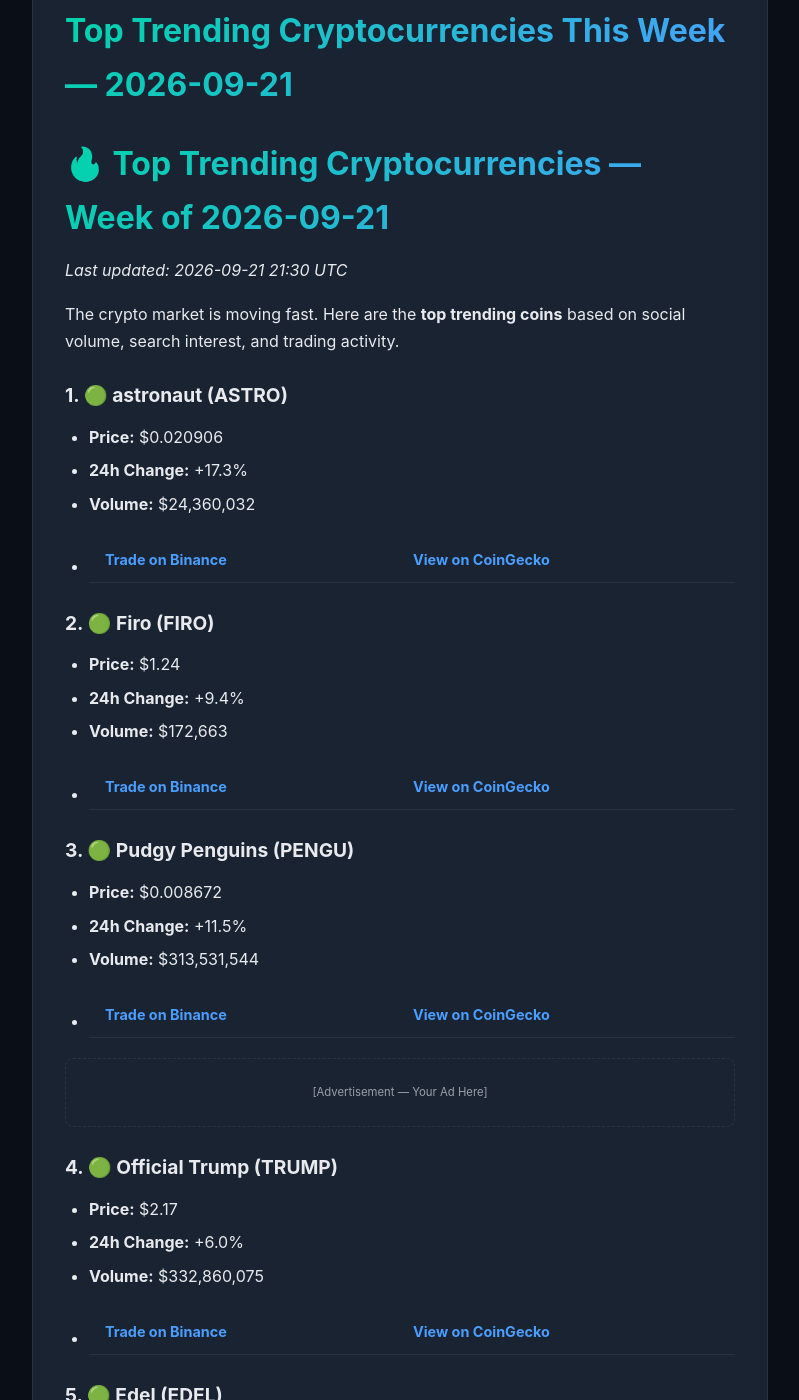
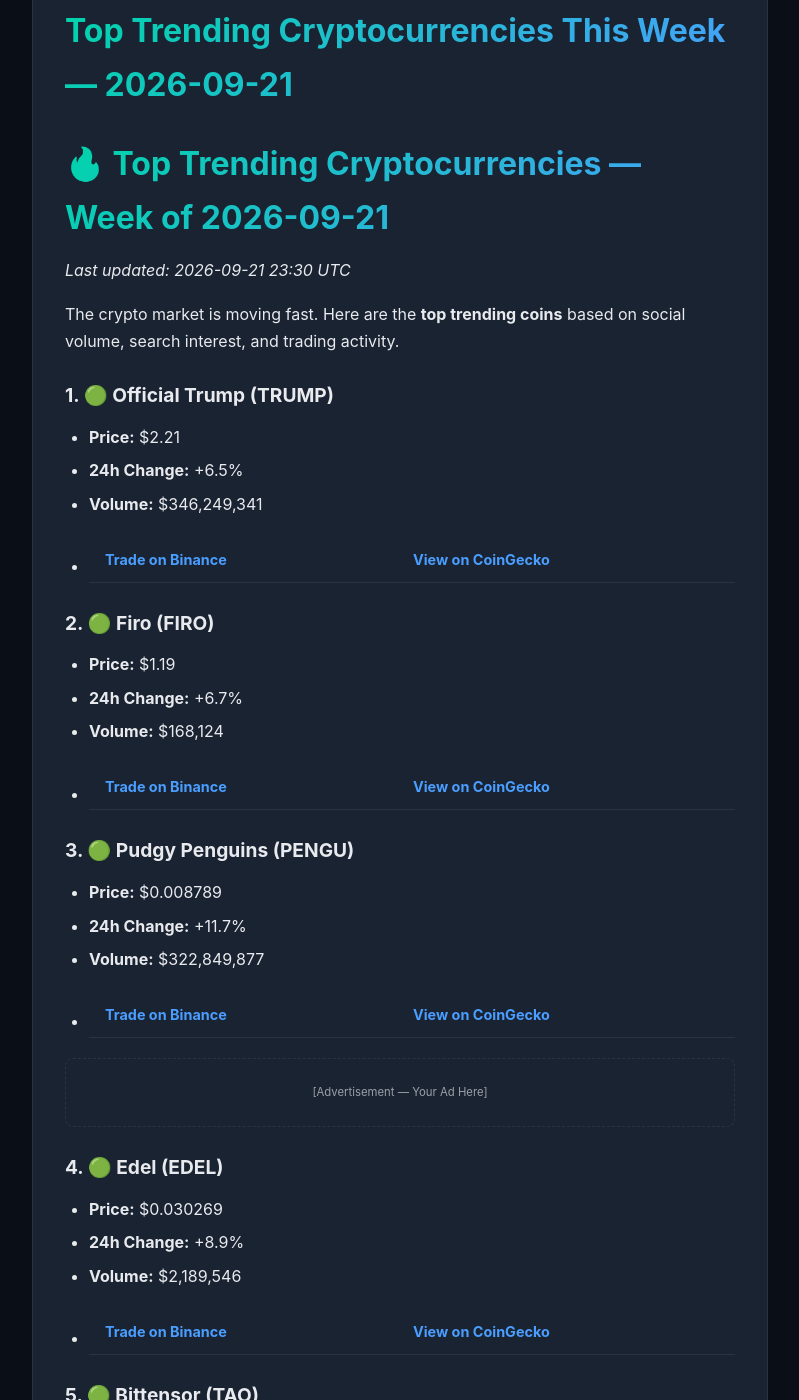
Before and after one commit to alexcipher-CRE/crypto-insights, a Jekyll site: the page built from _posts/2026-09-21-trending-coins.md, in a window 1280 px wide and 1400 px high, scrolled down 355 px. Shown: the whole window, without its empty margins (240-1039 px from the left). Built offline with Jekyll 4.4.1, drawn with Linux system fonts in a browser that asks for light colours; some of the changed text lies outside the part shown.

Commit message:
🚀 Auto-update: 4 posts

```diff
--- a/_posts/2026-09-21-trending-coins.md
+++ b/_posts/2026-09-21-trending-coins.md
@@ -6,29 +6,29 @@ tags: [crypto, trending, analysis]
 
 # 🔥 Top Trending Cryptocurrencies — Week of 2026-09-21
 
-*Last updated: 2026-09-21 21:30 UTC*
+*Last updated: 2026-09-21 23:30 UTC*
 
 The crypto market is moving fast. Here are the **top trending coins** based on social volume, search interest, and trading activity.
 
-### 1. 🟢 astronaut (ASTRO)
+### 1. 🟢 Official Trump (TRUMP)
 
-- **Price:** $0.020906
-- **24h Change:** +17.3%
-- **Volume:** $24,360,032
-- **[Trade on Binance](https://www.binance.com/en/trade/ASTRO_USDT?ref=YOUR_REF_ID)** | **[View on CoinGecko](https://www.coingecko.com/en/coins/astronaut)**
+- **Price:** $2.21
+- **24h Change:** +6.5%
+- **Volume:** $346,249,341
+- **[Trade on Binance](https://www.binance.com/en/trade/TRUMP_USDT?ref=YOUR_REF_ID)** | **[View on CoinGecko](https://www.coingecko.com/en/coins/official-trump)**
 
 ### 2. 🟢 Firo (FIRO)
 
-- **Price:** $1.24
-- **24h Change:** +9.4%
-- **Volume:** $172,663
+- **Price:** $1.19
+- **24h Change:** +6.7%
+- **Volume:** $168,124
 - **[Trade on Binance](https://www.binance.com/en/trade/FIRO_USDT?ref=YOUR_REF_ID)** | **[View on CoinGecko](https://www.coingecko.com/en/coins/firo)**
 
 ### 3. 🟢 Pudgy Penguins (PENGU)
 
-- **Price:** $0.008672
-- **24h Change:** +11.5%
-- **Volume:** $313,531,544
+- **Price:** $0.008789
+- **24h Change:** +11.7%
+- **Volume:** $322,849,877
 - **[Trade on Binance](https://www.binance.com/en/trade/PENGU_USDT?ref=YOUR_REF_ID)** | **[View on CoinGecko](https://www.coingecko.com/en/coins/pudgy-penguins)**
 
 <!-- Ad Slot: Mid-Content Leaderboard -->
@@ -36,19 +36,19 @@ The crypto market is moving fast. Here are the **top trending coins** based on s
   <small>[Advertisement — Your Ad Here]</small>
 </div>
 
-### 4. 🟢 Official Trump (TRUMP)
+### 4. 🟢 Edel (EDEL)
 
-- **Price:** $2.17
-- **24h Change:** +6.0%
-- **Volume:** $332,860,075
-- **[Trade on Binance](https://www.binance.com/en/trade/TRUMP_USDT?ref=YOUR_REF_ID)** | **[View on CoinGecko](https://www.coingecko.com/en/coins/official-trump)**
+- **Price:** $0.030269
+- **24h Change:** +8.9%
+- **Volume:** $2,189,546
+- **[Trade on Binance](https://www.binance.com/en/trade/EDEL_USDT?ref=YOUR_REF_ID)** | **[View on CoinGecko](https://www.coingecko.com/en/coins/edel)**
 
-### 5. 🟢 Edel (EDEL)
+### 5. 🟢 Bittensor (TAO)
 
-- **Price:** $0.030009
-- **24h Change:** +19.9%
-- **Volume:** $2,498,494
-- **[Trade on Binance](https://www.binance.com/en/trade/EDEL_USDT?ref=YOUR_REF_ID)** | **[View on CoinGecko](https://www.coingecko.com/en/coins/edel)**
+- **Price:** $312.29
+- **24h Change:** +19.0%
+- **Volume:** $621,252,744
+- **[Trade on Binance](https://www.binance.com/en/trade/TAO_USDT?ref=YOUR_REF_ID)** | **[View on CoinGecko](https://www.coingecko.com/en/coins/bittensor)**
 
 ## 💡 How to Buy These Coins
 
```
Also changed, not shown: _posts/2026-09-21-defi-yields.md (+12 -12 lines), _posts/2026-09-21-market-movers.md (+6 -6 lines), _posts/index.md (+1 -1 lines).
